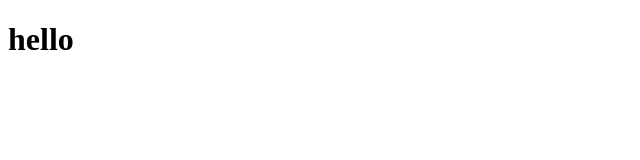
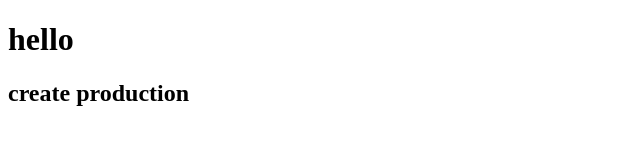
Before and after one commit to isha1320/netlify, a plain HTML site: page index.html in a window 1280 px wide. Shown: the whole page, without its empty margins (0-640 px from the left). Drawn offline with Linux system fonts and the light colour scheme.

Commit message:
production  commit

```diff
--- a/index.html
+++ b/index.html
@@ -7,5 +7,6 @@
 </head>
 <body>
     <h1>hello </h1>
+    <h2>create production</h2>
 </body>
 </html>
```
